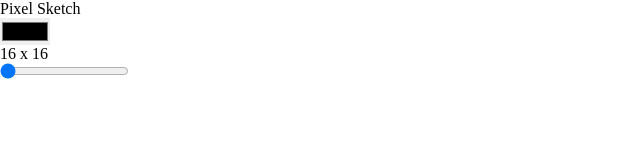
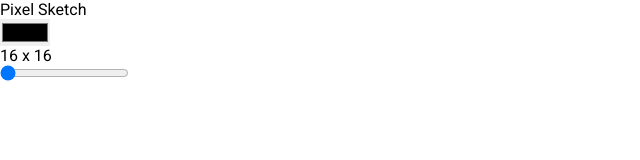
Before and after one commit to lawrence-ruscia/pixel-sketch, a plain HTML site: page index.html in a window 1280 px wide. Shown: the full height of the page, 0-640 px from the left. Drawn offline with Linux system fonts and the light colour scheme.

Commit message:
Import font

```diff
--- a/style.css
+++ b/style.css
@@ -1,3 +1,5 @@
+@import url("https://fonts.googleapis.com/css2?family=Oxygen:wght@300;400;700&family=Roboto:ital,wght@0,100;0,300;0,400;0,500;0,700;0,900;1,100;1,300;1,400;1,500;1,700;1,900&display=swap");
+
 *,
 *::before,
 *::after {
@@ -9,3 +11,7 @@
   padding: 0;
   border: 0;
 }
+
+body {
+  font-family: "Roboto", sans-serif;
+}
```
